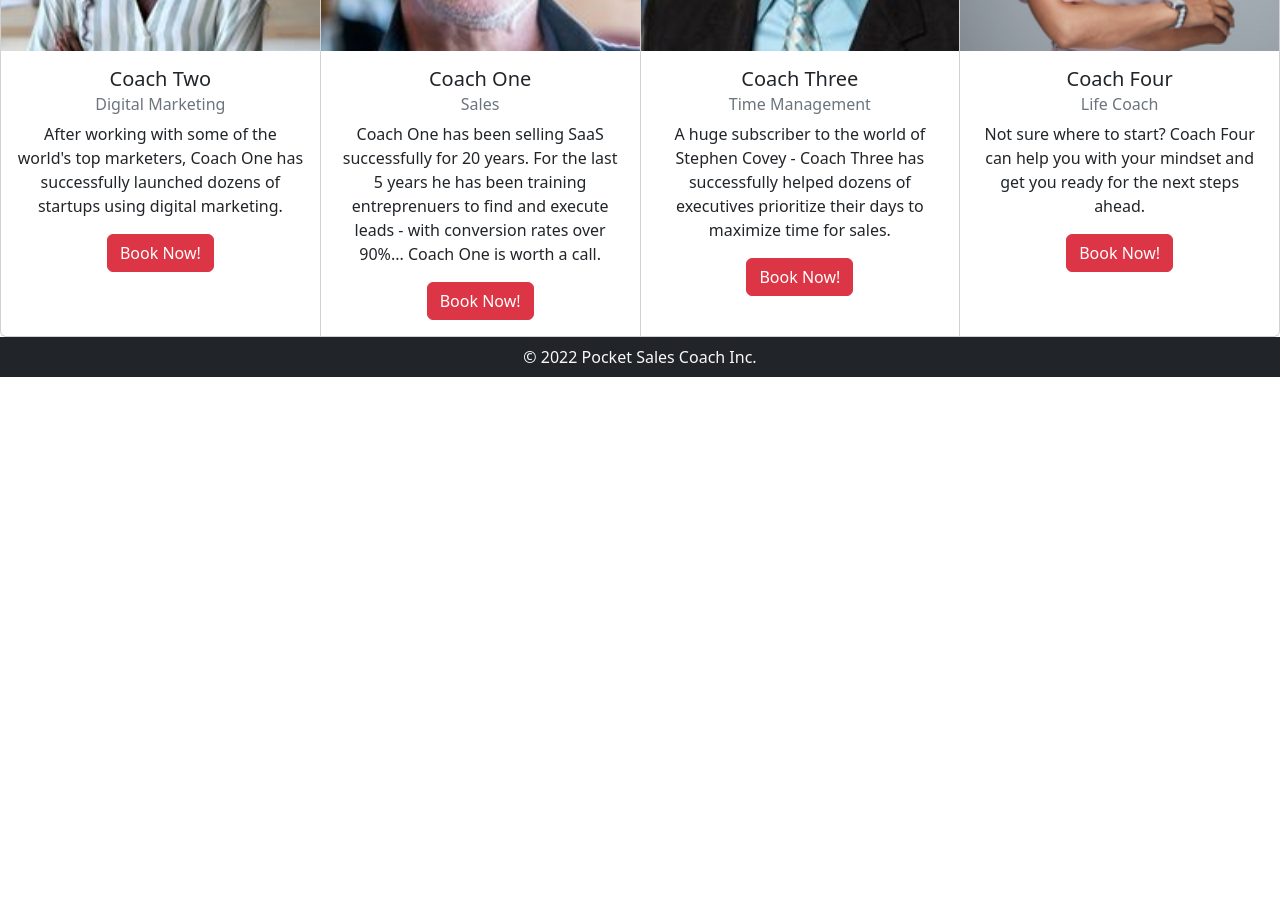
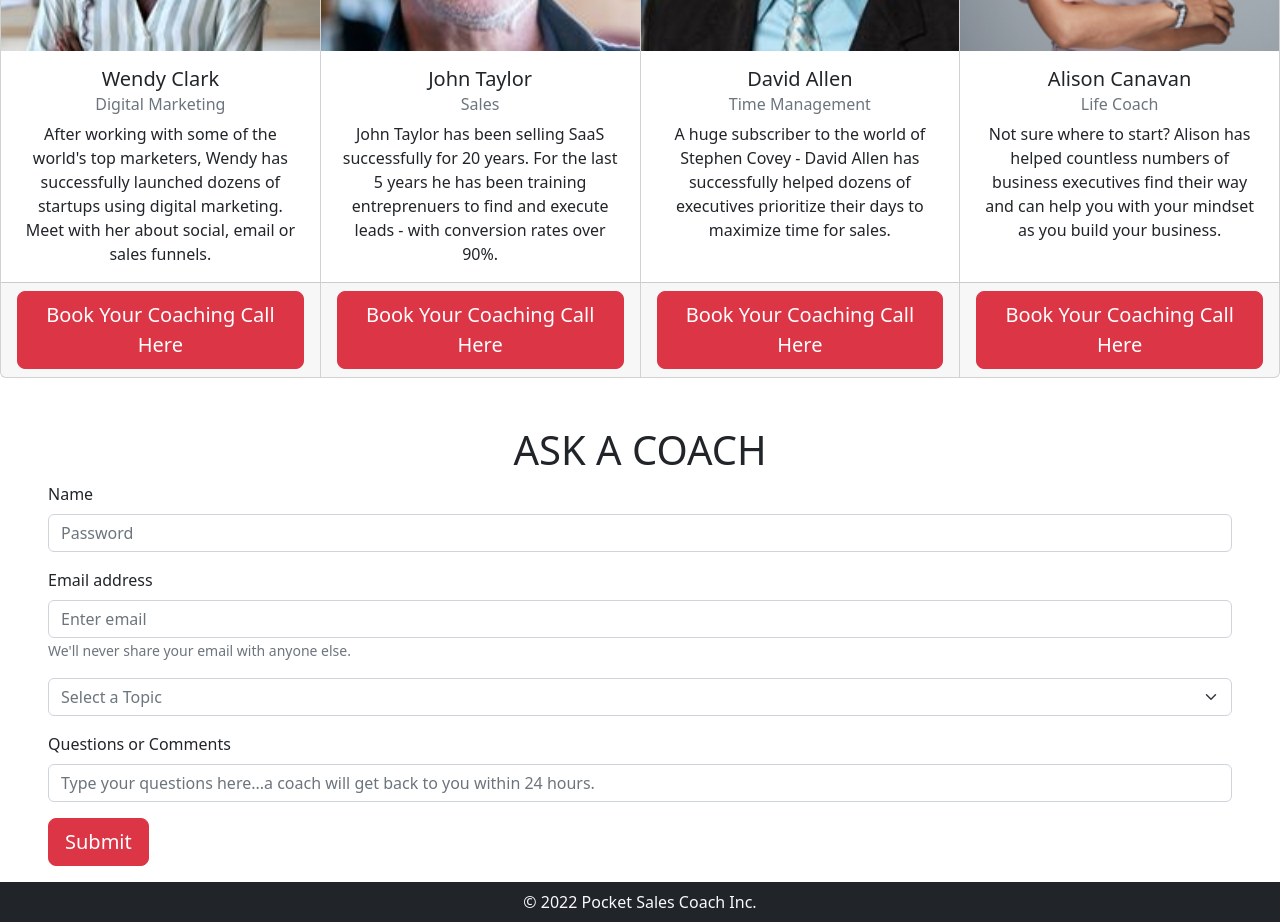
Before and after one commit to BrandyM98/pocket-sales-coach, a React (Create React App) app in the folder client/: page /coach in a window 1280 px wide. Shown: the part 420-1342 px from the top of the page. Before the commit the page ends 800 px from the top, so only its background shows below. Built offline with nearby package versions, Linux system fonts and the light colour scheme.

Commit message:
added form to Coach page

```diff
--- a/client/src/info/coaches.js
+++ b/client/src/info/coaches.js
@@ -4,13 +4,13 @@ import Coach3 from '../assets/images/Coach3.jpg';
 import Coach4 from '../assets/images/Coach4.png';
 
 const coaches = [
-  {name: "Coach Two", specialty: "Digital Marketing", calender: "https://calendly.com/pocket-coach-project/30min", desc: "After working with some of the world's top marketers, Coach One has successfully launched dozens of startups using digital marketing.", image: Coach2},
+  {name: "Wendy Clark", specialty: "Digital Marketing", calender: "https://calendly.com/pocket-coach-project/30min", desc: "After working with some of the world's top marketers, Wendy has successfully launched dozens of startups using digital marketing. Meet with her about social, email or sales funnels.", image: Coach2},
 
-  {name: "Coach One", specialty: "Sales", calender: "https://calendly.com/pocket-coach-project/30min", desc: "Coach One has been selling SaaS successfully for 20 years. For the last 5 years he has been training entreprenuers to find and execute leads - with conversion rates over 90%... Coach One is worth a call.", image: Coach1},
+  {name: "John Taylor", specialty: "Sales", calender: "https://calendly.com/pocket-coach-project/30min", desc: "John Taylor has been selling SaaS successfully for 20 years. For the last 5 years he has been training entreprenuers to find and execute leads - with conversion rates over 90%.", image: Coach1},
 
-  {name: "Coach Three", specialty: "Time Management", calender: "https://calendly.com/pocket-coach-project/30min", desc: "A huge subscriber to the world of Stephen Covey - Coach Three has successfully helped dozens of executives prioritize their days to maximize time for sales.", image: Coach3},
+  {name: "David Allen", specialty: "Time Management", calender: "https://calendly.com/pocket-coach-project/30min", desc: "A huge subscriber to the world of Stephen Covey - David Allen has successfully helped dozens of executives prioritize their days to maximize time for sales.", image: Coach3},
 
-  {name: "Coach Four", specialty: "Life Coach", calender: "https://calendly.com/pocket-coach-project/30min", desc: "Not sure where to start? Coach Four can help you with your mindset and get you ready for the next steps ahead.", image: Coach4}
+  {name: "Alison Canavan", specialty: "Life Coach", calender: "https://calendly.com/pocket-coach-project/30min", desc: "Not sure where to start? Alison has helped countless numbers of business executives find their way and can help you with your mindset as you build your business.", image: Coach4}
 ]
 
   export default coaches;
--- a/client/src/pages/Coach.js
+++ b/client/src/pages/Coach.js
@@ -1,5 +1,5 @@
 import React from 'react'
-
+import Form from 'react-bootstrap/Form';
 import Button from 'react-bootstrap/Button';
 import Card from 'react-bootstrap/Card';
 import CardGroup from 'react-bootstrap/CardGroup';
@@ -9,6 +9,7 @@ import coaches from '../info/coaches';
 
 const Coach = () => {
   return (
+    <>
     <CardGroup>
     {coaches.map((coach, i) => (
 
@@ -22,11 +23,42 @@ const Coach = () => {
         <Card.Text >
           {coach.desc}
         </Card.Text>
-        <Button variant="danger" href="https://calendly.com/pocket-coach-project/30min" target="_blank">Book Now!</Button>
-      </Card.Body>
+        </Card.Body>
+        <Card.Footer classname= "flex-wrap justify-content-space-between align-items-center text-center">
+        <Button classname= "text-center" size="lg" variant="danger" href="https://calendly.com/pocket-coach-project/30min" target="_blank">Book Your Coaching Call Here</Button>
+        </Card.Footer>
+
     </Card>
     ))}
 </CardGroup>
+ <Form className="m-5 mb-3">
+  <h1 className="text-center"> ASK A COACH</h1>
+ <Form.Group className="mb-3" controlId="formBasicPassword">
+   <Form.Label>Name</Form.Label>
+   <Form.Control type="password" placeholder="Password" />
+ </Form.Group>
+ <Form.Group className="mb-3" controlId="formBasicEmail">
+   <Form.Label>Email address</Form.Label>
+   <Form.Control type="email" placeholder="Enter email" />
+   <Form.Text className="text-muted">
+     We'll never share your email with anyone else.
+   </Form.Text>
+ </Form.Group>
+ <Form.Select className="text-muted mb-3" aria-label="Default select example">
+      <option>Select a Topic</option>
+      <option value="1">Sales</option>
+      <option value="2">Marketing</option>
+      <option value="3">Time Management</option>
+    </Form.Select>
+ <Form.Group className="mb-3" controlId="formBasicPassword">
+   <Form.Label>Questions or Comments</Form.Label>
+   <Form.Control type="text" placeholder="Type your questions here...a coach will get back to you within 24 hours." />
+ </Form.Group>
+ <Button variant="danger" type="submit" size="lg">
+   Submit
+ </Button>
+</Form>
+</>
   )
 }
 
```
